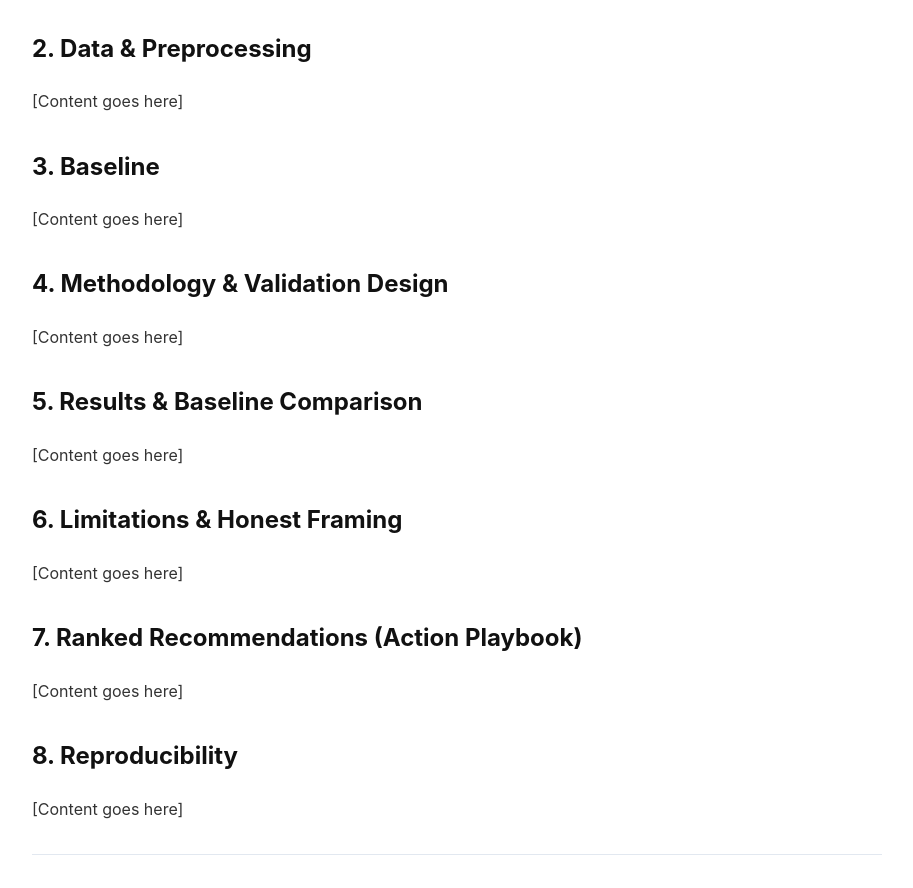
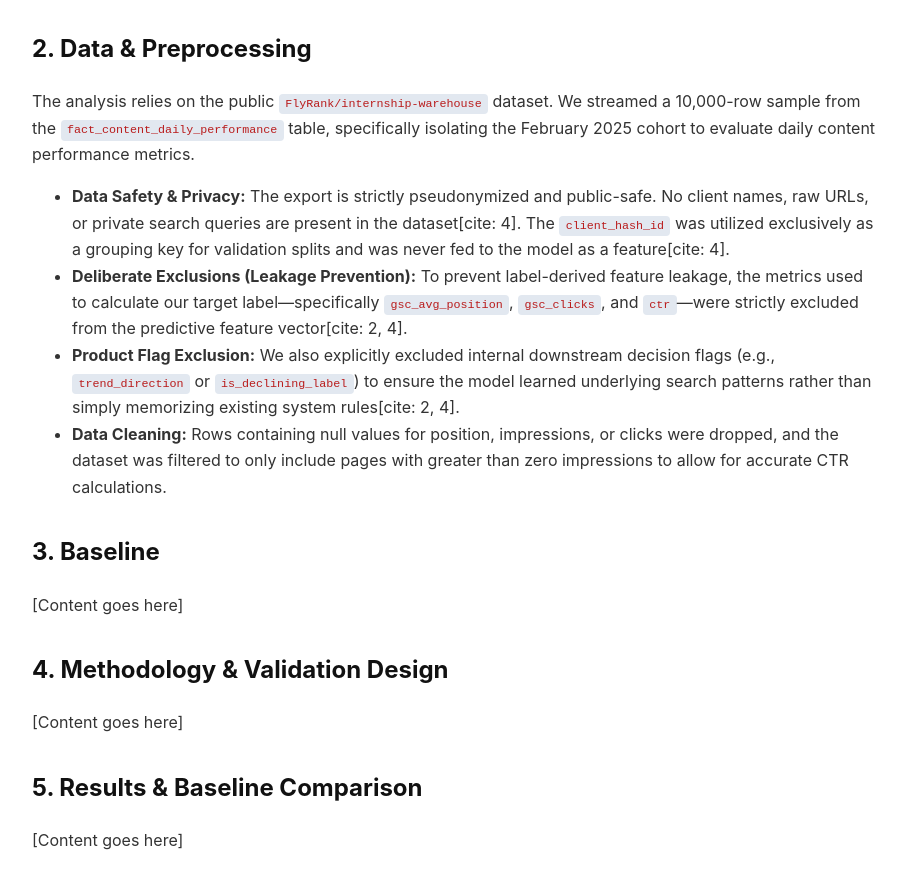
Before and after one commit to jlao14/flyrank-week1, a plain HTML site: page index.html in a window 1280 px wide. Shown: the part 1208-2096 px from the top of the page, without its empty margins (183-1096 px from the left). Drawn offline with Linux system fonts and the light colour scheme.

Commit message:
Update index.html

```diff
--- a/index.html
+++ b/index.html
@@ -99,9 +99,16 @@
     </ul>
   </section>
 
-  <section>
+ <section>
     <h2>2. Data & Preprocessing</h2>
-    <p>[Content goes here]</p>
+    <p>The analysis relies on the public <code>FlyRank/internship-warehouse</code> dataset. We streamed a 10,000-row sample from the <code>fact_content_daily_performance</code> table, specifically isolating the February 2025 cohort to evaluate daily content performance metrics.</p>
+
+    <ul>
+      <li><strong>Data Safety & Privacy:</strong> The export is strictly pseudonymized and public-safe. No client names, raw URLs, or private search queries are present in the dataset[cite: 4]. The <code>client_hash_id</code> was utilized exclusively as a grouping key for validation splits and was never fed to the model as a feature[cite: 4].</li>
+      <li><strong>Deliberate Exclusions (Leakage Prevention):</strong> To prevent label-derived feature leakage, the metrics used to calculate our target label—specifically <code>gsc_avg_position</code>, <code>gsc_clicks</code>, and <code>ctr</code>—were strictly excluded from the predictive feature vector[cite: 2, 4].</li>
+      <li><strong>Product Flag Exclusion:</strong> We also explicitly excluded internal downstream decision flags (e.g., <code>trend_direction</code> or <code>is_declining_label</code>) to ensure the model learned underlying search patterns rather than simply memorizing existing system rules[cite: 2, 4].</li>
+      <li><strong>Data Cleaning:</strong> Rows containing null values for position, impressions, or clicks were dropped, and the dataset was filtered to only include pages with greater than zero impressions to allow for accurate CTR calculations.</li>
+    </ul>
   </section>
 
   <section>
```
